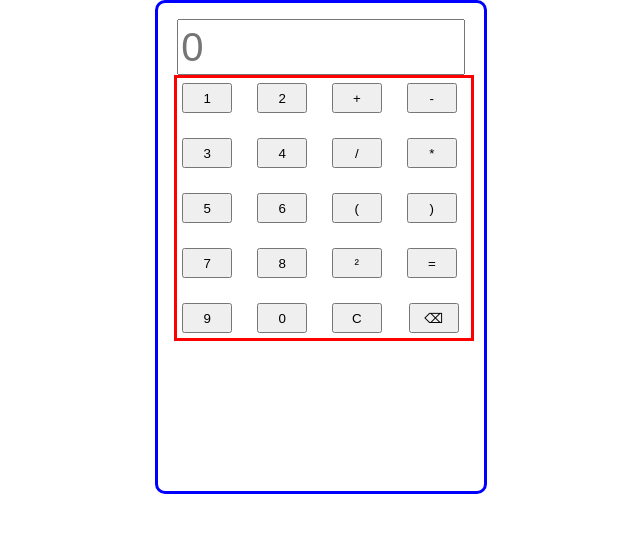
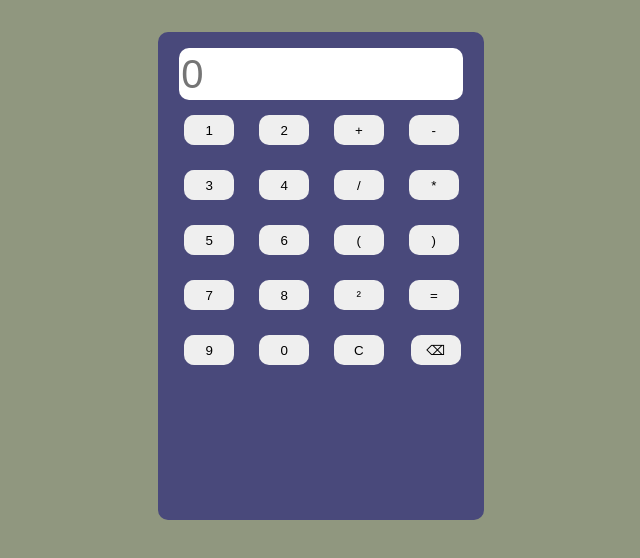
Before and after one commit to zifftalmon/calculator, a React (Create React App) app: page / in a window 1280 px wide. Shown: the top 558 px of the page, without its empty margins (319-959 px from the left). Built offline with nearby package versions, Linux system fonts and the light colour scheme; the HTML template or start-up script is replaced by a standard one.

Commit message:
styling added

```diff
--- a/src/App.css
+++ b/src/App.css
@@ -1,7 +1,7 @@
 body {
-  margin: 0;
-  padding: 0;
-
+background-color: #90977F;
+margin: 0;
+padding: 0;
 }
 /* styles in App component */
 .App {
@@ -10,17 +10,19 @@ body {
   height: 57vh;
   margin: auto auto;
   text-align: center;
-  border: 3px solid blue;
+  background-color: rgb(73, 73, 123);
   border-radius: 10px;
   padding: 1em;
+  margin-top: 2em;
 }
 .buttonsDiv {
   display: grid;
-  border: 3px solid red;
+  /* border: 3px solid red; */
   grid-template-columns: repeat(2,180px);
   grid-template-rows: repeat(auto-fill, 1fr);
   align-items: baseline;
   width: 100%;
+  margin: 10px 0 0 5px;
 }
 /* styles for number & actions buttons */
 .numbersDiv {
@@ -35,16 +37,24 @@ body {
   gap: 25px;
   /* border: 3px solid red; */
 }
-.numbersDiv button {
+.numbersDiv button, .actionsDiv button {
   width: 50px;
   height: 30px;
+  border-radius: 10px;
+  border: none;
+  cursor: pointer;
+}
+.numbersDiv button:hover, .actionsDiv button:hover {
+  color: white;
+  background-color: rgb(126, 126, 167);
+  transition: 0.3s;
 }
 .seperator {
   display: flex;
   flex-direction: column;
   width: 0px;
   height: 100%;
-  border: 3px solid red;
+  /* border: 3px solid red; */
 }
 /* styles for actions buttons */
 .actionsDiv {
@@ -56,15 +66,13 @@ body {
   margin: -25px;
   width: 70%;
 }
-.actionsDiv button {
-  width: 50px;
-  height: 30px;
-}
 /* styles for text line */
 .lineDiv input{
   width: 95%;
   height: 50px;
   font-size: 40px;
+  border-radius: 10px;
+  border: none;
 }
 /* style for clear button */
 .clearBtn{
```
